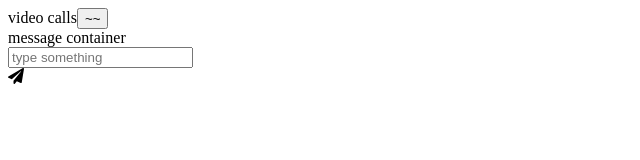
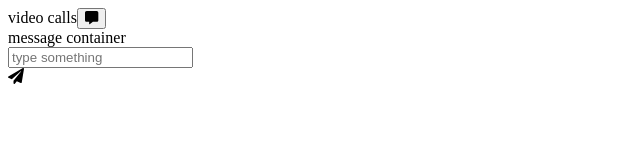
Before and after one commit to somebodyawesome-dev/video-conference, a Next.js app: page /room/1 in a window 1280 px wide. Shown: the top 160 px of the page, without its empty margins (0-640 px from the left). Built offline with nearby package versions, Linux system fonts and the light colour scheme; no server answers.

Commit message:
adding some chat design

```diff
--- a/components/Chat.tsx
+++ b/components/Chat.tsx
@@ -6,7 +6,7 @@ export default function Chat({ toggleChat }: ChatProps) {
   const chatStyle =
     "fixed flex flex-col justify-between box-border bg-gray-600 transition-all duration-700 bottom-0 h-1/4 w-full sm:h-full sm:w-2/5  md:w-2/6 lg:w-80 ";
   const displayChat = "right-0 ";
-  const hideChat = "right-full ";
+  const hideChat = "-right-full ";
   return (
     <div className={chatStyle + (toggleChat ? displayChat : hideChat)}>
       {/* {message container} */}
--- a/components/VideoChat.tsx
+++ b/components/VideoChat.tsx
@@ -1,4 +1,7 @@
 import { useState } from "react";
+import { FontAwesomeIcon } from "@fortawesome/react-fontawesome";
+
+import { faCommentAlt } from "@fortawesome/free-solid-svg-icons";
 
 type VideoChatProps = {
   onToggleChat: Function;
@@ -6,9 +9,14 @@ type VideoChatProps = {
 export default function VideoChat({ onToggleChat }: VideoChatProps) {
   const [toggled, setToggled] = useState(false);
 
-  const videoContainer = " bg-gray-700 box-border transition-all duration-700 ";
+  const videoContainer =
+    "relative bg-gray-700 box-border transition-all duration-700 ";
   const fullVideo = "h-full w-full ";
   const videoPlusChat = "h-3/4 w-full sm:h-full sm:w-3/5  md:w-4/6 lg:w-lw";
+  const buttonStyle =
+    "z-10 top-1/2 absolute text-white transition-all duration-700 m-2 p-2 px-3 border-solid border-2 border-blue-500 rounded-full hover:bg-blue-600 focus:outline-none focus:ring-2 focus:ring-offset-2 focus:ring-blue-600 focus:ring-opacity-50 " +
+    (toggled ? "-right-7 " : "right-0");
+
   return (
     <div
       className={
@@ -18,13 +26,13 @@ export default function VideoChat({ onToggleChat }: VideoChatProps) {
     >
       video calls
       <button
-        className="transition m-2 p-2 px-3 border-solid border-2 border-blue-500 rounded-lg hover:text-white hover:bg-blue-600 focus:outline-none focus:ring-2 focus:ring-offset-2 focus:ring-blue-600 focus:ring-opacity-50"
+        className={buttonStyle}
         onClick={() => {
           setToggled(!toggled);
           onToggleChat();
         }}
       >
-        ~~
+        <FontAwesomeIcon className="" icon={faCommentAlt}></FontAwesomeIcon>
       </button>
     </div>
   );
--- a/pages/room/[roomId].tsx
+++ b/pages/room/[roomId].tsx
@@ -27,7 +27,7 @@ export default function room({}: RoomProps) {
     initSocket(socket, roomId, "wiow");
   }, [socket]);
   return (
-    <div className="h-screen w-screen flex flex-col sm:flex-row ">
+    <div className="h-screen w-screen flex flex-col overflow-x-hidden sm:flex-row ">
       <VideoChat
         onToggleChat={() => {
           setShowChat(!showChat);
```
